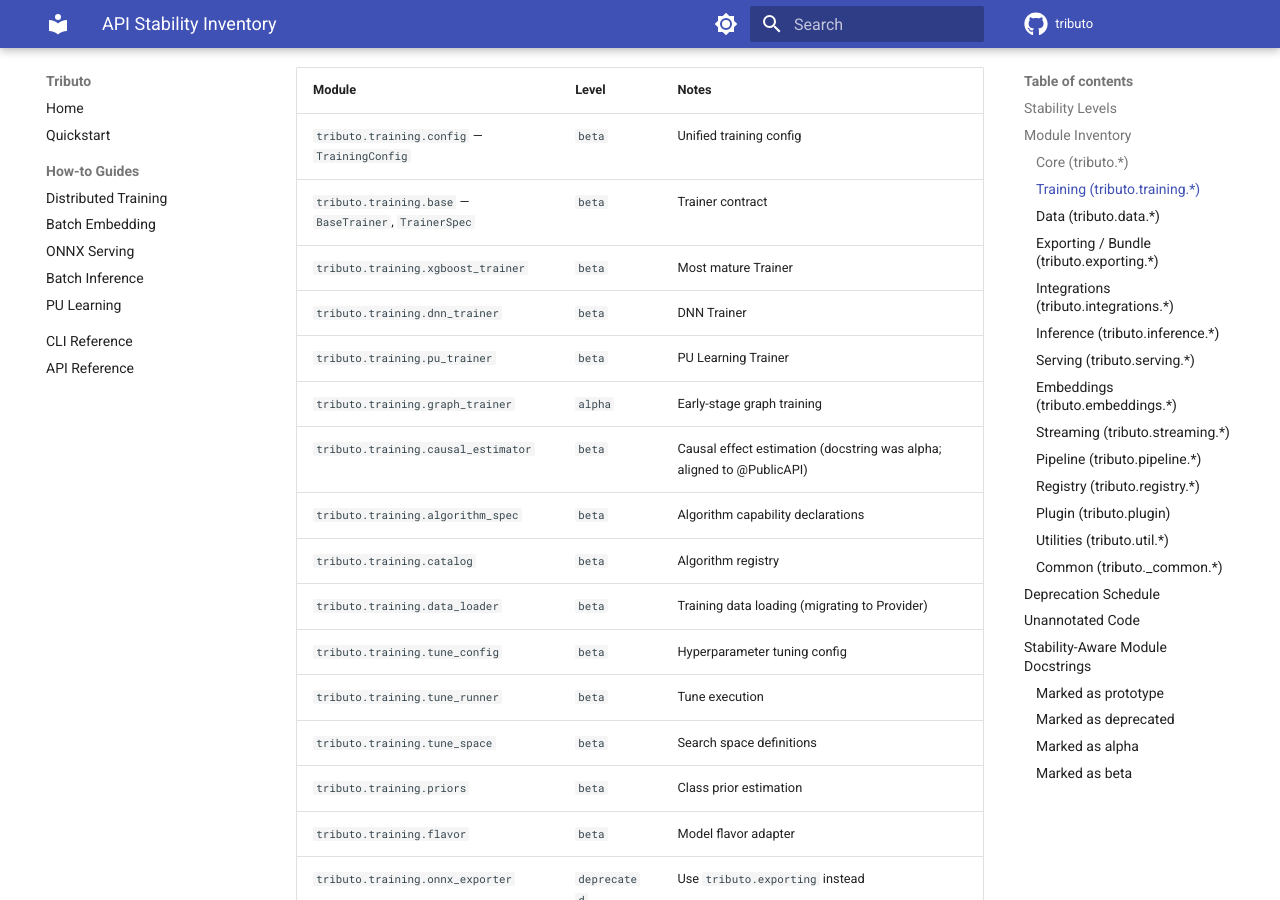
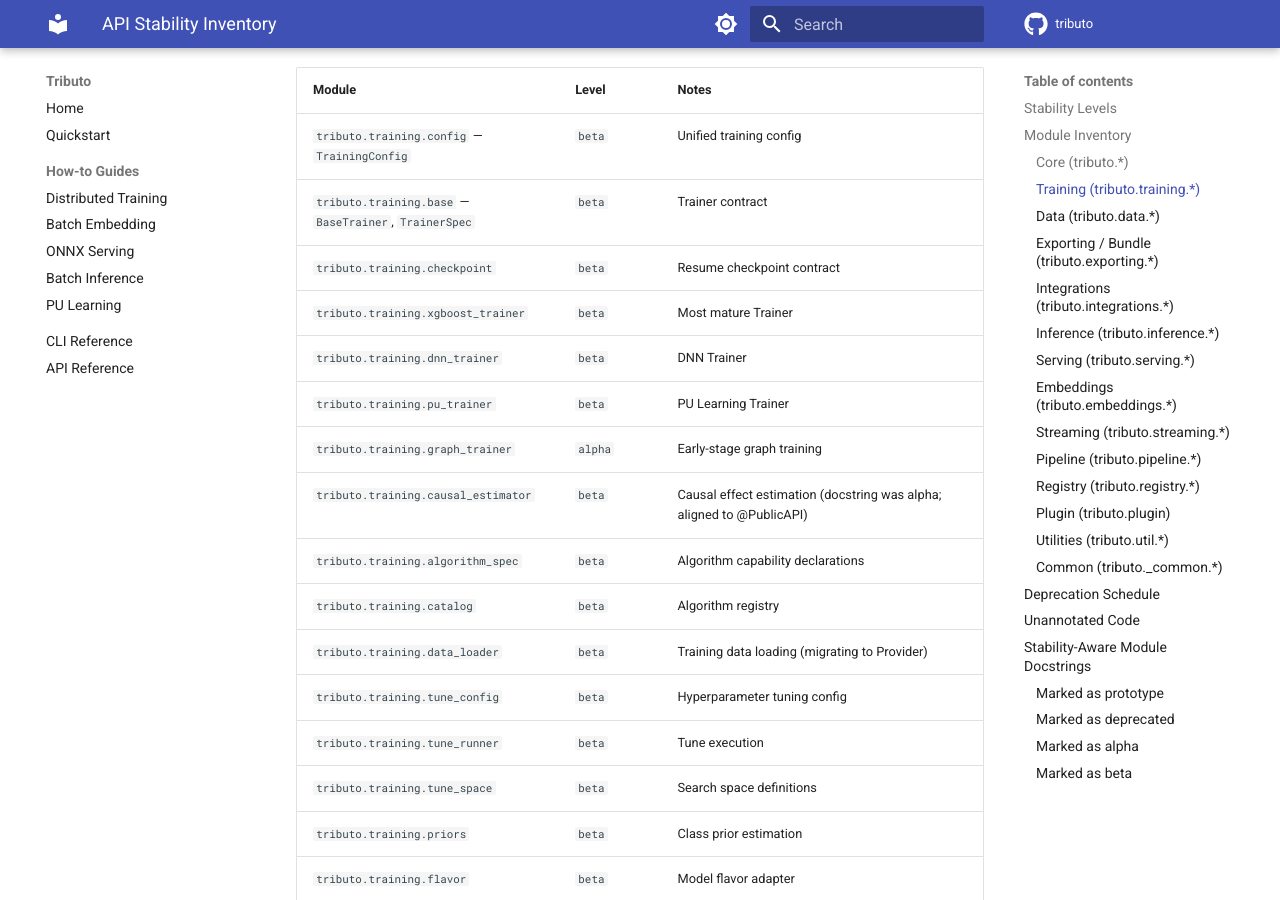
Before and after one commit to jiangxt2/Tributo, an MkDocs documentation site: the page built from docs/STABILITY.md, in a window 1280 px wide and 900 px high, scrolled down 1298 px. Built offline with MkDocs 1.6.1 and Material for MkDocs 9.7.7, drawn with Linux system fonts in a browser that asks for light colours; comment, search, counter and statistics services are not loaded.

Commit message:
fix(training): register checkpoint module in the stability inventory
The new tributo.training.checkpoint module exports @PublicAPI symbols but
was not listed in docs/STABILITY.md nor the inventory test's STABILITY_MAP,
failing the stability-inventory gate in CI. Register it as beta to match
its annotations.

Signed-off-by: jiangxt2 <jiangxt2@vip.qq.com>

```diff
--- a/docs/STABILITY.md
+++ b/docs/STABILITY.md
@@ -33,6 +33,7 @@ Last updated: 2026-08-03.
 |--------|-------|-------|
 | `tributo.training.config` — `TrainingConfig` | `beta` | Unified training config |
 | `tributo.training.base` — `BaseTrainer`, `TrainerSpec` | `beta` | Trainer contract |
+| `tributo.training.checkpoint` | `beta` | Resume checkpoint contract |
 | `tributo.training.xgboost_trainer` | `beta` | Most mature Trainer |
 | `tributo.training.dnn_trainer` | `beta` | DNN Trainer |
 | `tributo.training.pu_trainer` | `beta` | PU Learning Trainer |
```
Also changed, not shown: 1 other file.
